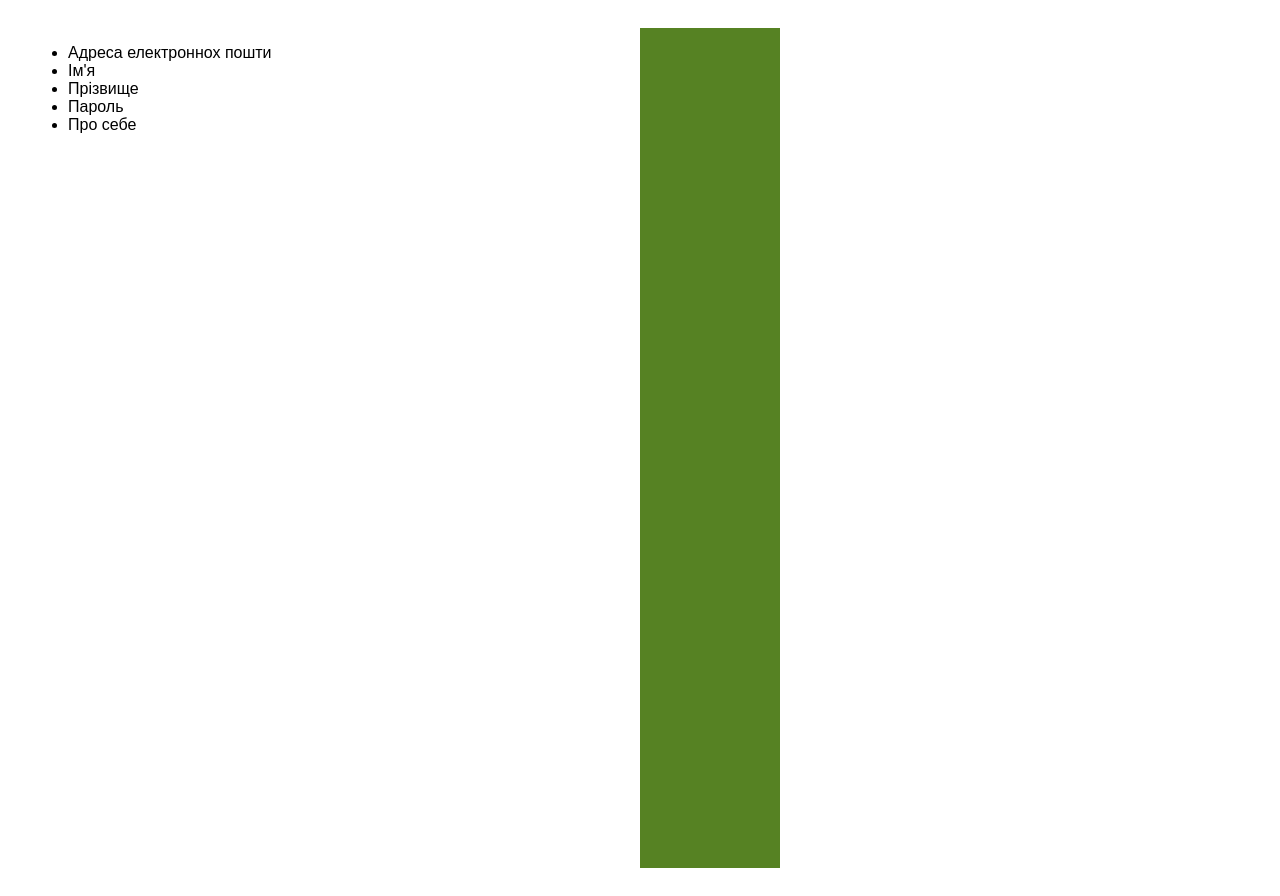
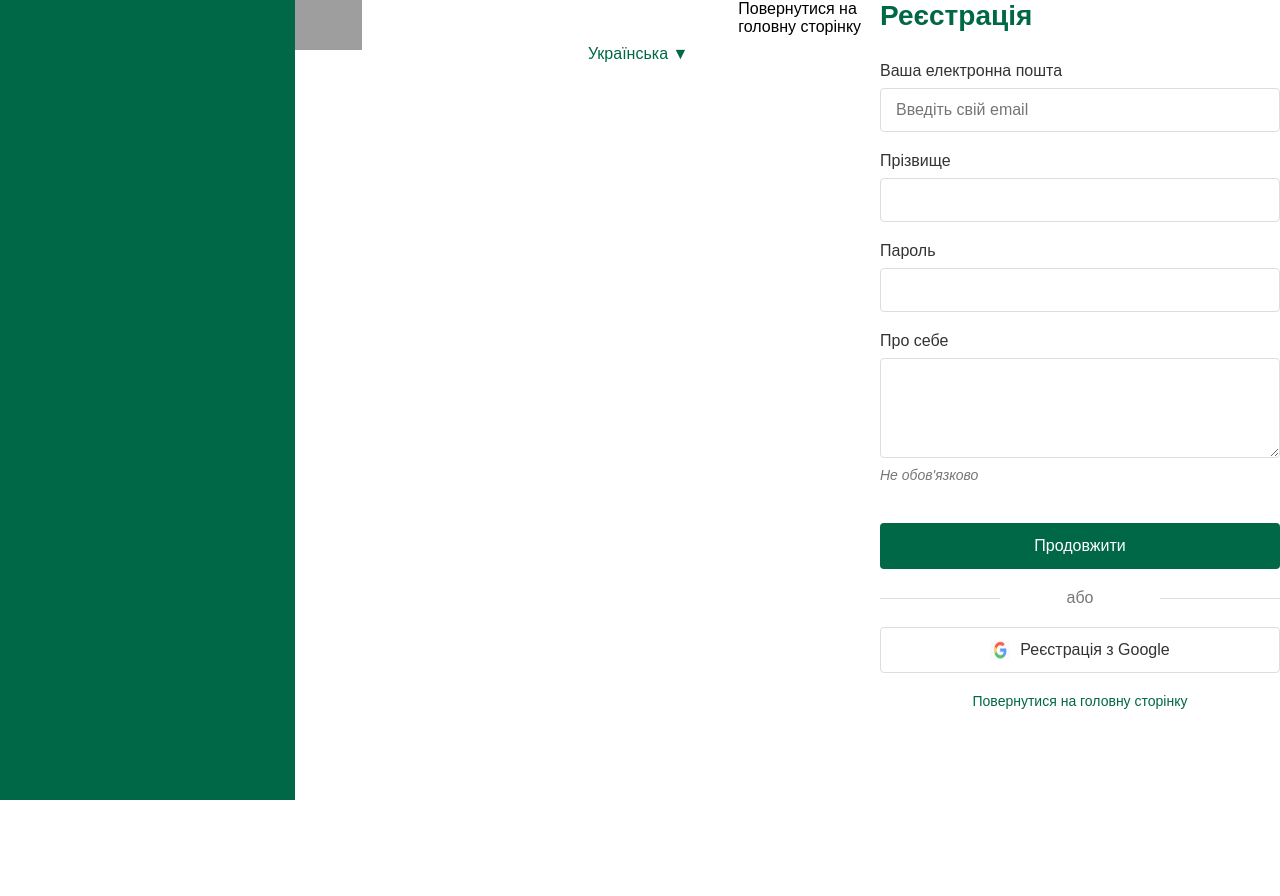
Before and after one commit to PavloKostereva/Helping_people_command_work, a Django app: page /sign_up/ in a window 1280 px wide. After the commit the page ends 800 px from the top, so only its background shows below. Run offline with Django 5.2, Linux system fonts and the light colour scheme; grey boxes are pictures that could not be loaded.

Commit message:
new sign_up

```diff
--- a/myproject/myapp/static/css/sign_up.css
+++ b/myproject/myapp/static/css/sign_up.css
@@ -1,23 +1,179 @@
-body{
-    font-family: Arial, sans-serif;
-    display:flex;
-    justify-content: space space-between;
-    padding: 20px;
+* {
+    padding: 0;
+    margin: 0;
+    box-sizing: border-box;
+    font-family: 'Arial', sans-serif;
 }
 
-.registration-form{
-    width: 50%;
-    padding: auto;
+body {
+    display: flex;
+    background-color: #ffffff;
 }
 
-.green-right{
-    background-color: #568223;
-    color:aliceblue;
-    padding: 20px;
+.green_side {
+    background-color: #006747;
+    width: 40%;
+    min-height: 100vh;
+}
+
+.registration-container {
+    width: 60%;
+    position: relative;
+}
+
+.logo {
+    width: 150px;
+    height: 50px;
+    background-image: url('../../static/img/logo.png');
+    background-size: contain;
+    background-repeat: no-repeat;
+    margin-bottom: 30px;
+}
+
+.change_lang {
+    position: absolute;
+    top: 40px;
+    right: 40px;
+    background: none;
+    border: none;
+    color: #006747;
+    cursor: pointer;
+    font-size: 16px;
+    padding: 5px 10px;
+}
+
+.registration-form {
+    max-width: 400px;
+    margin: 0 auto;
+    width: 100%;
+}
+
+h1 {
+    color: #006747;
+    margin-bottom: 30px;
+    font-size: 28px;
+    font-weight: bold;
+}
+
+.form-group {
+    margin-bottom: 20px;
+}
+
+.form-group label {
+    display: block;
+    margin-bottom: 8px;
+    color: #333;
+    font-size: 16px;
+}
+
+.form-group input,
+.form-group textarea {
+    width: 100%;
+    padding: 12px 15px;
+    border: 1px solid #ddd;
+    border-radius: 4px;
+    font-size: 16px;
+    transition: border-color 0.3s;
+}
+
+.form-group input:focus,
+.form-group textarea:focus {
+    outline: none;
+    border-color: #006747;
+}
+
+.form-group textarea {
+    height: 100px;
+    resize: vertical;
+}
+
+.optional {
+    color: #777;
+    font-size: 14px;
+    margin-top: 5px;
+    font-style: italic;
+}
+
+.btn_to_continue {
+    background-color: #006747;
+    color: white;
+    border: none;
+    padding: 14px 20px;
+    width: 100%;
+    font-size: 16px;
+    border-radius: 4px;
+    cursor: pointer;
+    margin-top: 20px;
+    transition: background-color 0.3s;
+}
+
+.btn_to_continue:hover {
+    background-color: #005a3c;
+}
+
+.abo {
+    text-align: center;
+    margin: 20px 0;
+    color: #777;
+    position: relative;
+}
+
+.abo::before,
+.abo::after {
+    content: "";
+    display: inline-block;
+    width: 30%;
+    height: 1px;
+    background: #ddd;
+    position: absolute;
+    top: 50%;
+}
+
+.abo::before {
+    left: 0;
+}
+
+.abo::after {
+    right: 0;
+}
+
+.google-btn {
+    background-color: white;
+    color: #333;
+    border: 1px solid #ddd;
+    padding: 12px 20px;
+    width: 100%;
+    font-size: 16px;
+    border-radius: 4px;
+    cursor: pointer;
+    margin-top: 15px;
     display: flex;
-    width:100px;
-    height: 100vh;
+    align-items: center;
+    justify-content: center;
+    transition: background-color 0.3s;
+}
 
+.google-btn:hover {
+    background-color: #f5f5f5;
+}
 
+#google_photo {
+    width: 20px;
+    height: 20px;
+    margin-right: 10px;
+}
 
+.home-link {
+    display: block;
+    text-align: center;
+    margin-top: 20px;
+    color: #006747;
+    text-decoration: none;
+    font-size: 14px;
+    transition: color 0.3s;
 }
+
+.home-link:hover {
+    color: #005a3c;
+    text-decoration: underline;
+}
--- a/myproject/myapp/templates/myapp/sign_up.html
+++ b/myproject/myapp/templates/myapp/sign_up.html
@@ -3,19 +3,54 @@
 <head>
     <meta charset="UTF-8">
     <meta name="viewport" content="width=device-width, initial-scale=1.0">
-    <title>Registration</title>
+    <title>Реєстрація- Kindhelp</title>
     <link rel="stylesheet" href="../../static/css/sign_up.css">
 </head>
 <body>
+    <div class="green_side"></div>
+
+
+    <div class="registration-container">
+        <div class="logo"></div>
+        <button class="change_lang">Українська ▼</button>
+    </div>
+
+    <a>Повернутися на головну сторінку</a>
+
     <div class="registration-form">
-        <ul>
-            <li>Адреса електроннох пошти</li>
-            <li>Ім'я</li>
-            <li>Прізвище</li>
-            <li>Пароль</li>
-            <li>Про себе</li>
-        </ul>
+        <h1>Реєстрація</h1>
+
+        <div class="form-group">
+            <label for="email">Ваша електронна пошта</label>
+            <input type="email" id="email" placeholder="Введіть свій email" required>
+        </div>
+            <div class="form-group">
+                <label for="lastName">Прізвище</label>
+                <input type="text" id="lastName" required>
+            </div>
+
+            <div class="form-group">
+                <label for="password">Пароль</label>
+                <input type="password" id="password" required>
+            </div>
+
+            <div class="form-group">
+                <label for="about">Про себе</label>
+                <textarea id="about"></textarea>
+                <p class="optional">Не обов'язково</p>
+            </div>
+
+            <button class="btn_to_continue">Продовжити</button>
+
+            <div class="abo">або</div>
+
+            <button class="google-btn">
+                <img id="google_photo" src="../../static/img/google.png" alt="Google">
+                Реєстрація з Google
+            </button>
+
+            <a href="#" class="home-link">Повернутися на головну сторінку</a>
+        </div>
     </div>
-    <div class="green-right"></div>
 </body>
 </html>
```
Also changed, not shown: myproject/myapp/static/img/google.png (added), myproject/myapp/static/img/image.png (added).
